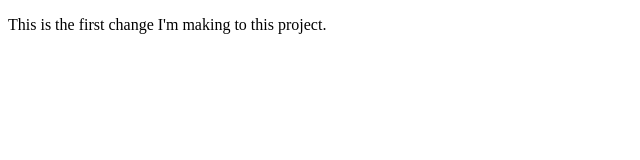
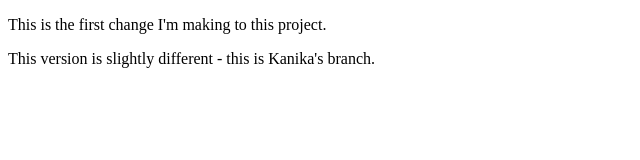
Before and after one commit to kanikachakwalia/test, a plain HTML site: page index.html in a window 1280 px wide. Shown: the whole page, without its empty margins (0-640 px from the left). Drawn offline with Linux system fonts and the light colour scheme.

Commit message:
Kanika's Branch
Kanika's branch

```diff
--- a/index.html
+++ b/index.html
@@ -8,5 +8,7 @@
 
     <p>This is the first change I'm making to this project.</p>
 
+    <p>This version is slightly different - this is Kanika's branch.</p>
+
   </body>
 </html>
```
